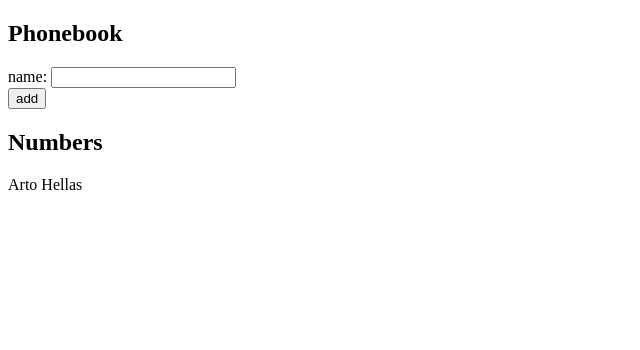
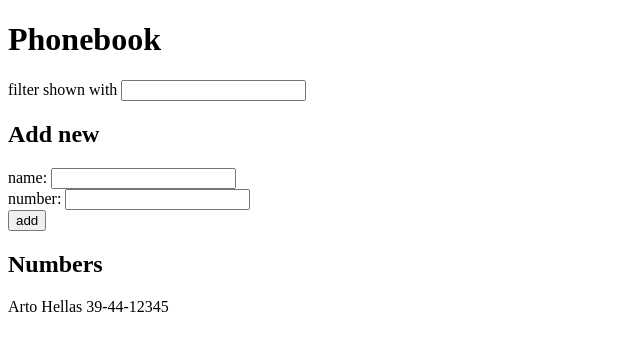
Before and after one commit to djgalak/fullstackopen, a React (Vite) app in the folder part2/phonebook/: page / in a window 1280 px wide. Shown: the top 350 px of the page, without its empty margins (0-640 px from the left). Built offline with nearby package versions, Linux system fonts and the light colour scheme.

Commit message:
until 2.9

```diff
--- a/part2/phonebook/src/App.jsx
+++ b/part2/phonebook/src/App.jsx
@@ -2,36 +2,57 @@ import { useState } from 'react'
 
 const App = () => {
   const [persons, setPersons] = useState([
-    { name: 'Arto Hellas' }
+    {
+      name: 'Arto Hellas',
+      number: '39-44-12345'
+     }
   ])
 
   const [newName, setNewName] = useState('')
+  const [newNumber, setNewNumber] = useState('')
+  const [filter, setFilter] = useState('')
 
   const handleOnChange = (event) => {
     setNewName(event.target.value)
+  }
+  const handleOnChangeNumber = (event) => {
+    setNewNumber(event.target.value)
   }
 
   const handleOnSave = (event) => {
     event.preventDefault()
     const newObject = {
-      name: newName
+      name: newName,
+      number: newNumber
     }
-    persons.find((person) => person.name === newName) ? alert(`${newName} is already added to the phonebook`) : setPersons(persons.concat(newObject))
+
+    persons.find((person) => person.name === newName)
+      ? alert(`${newName} is already added to the phonebook`)
+      : setPersons(persons.concat(newObject))
+
+    setNewNumber('')
+    setNewName('')
+  }
+
+  const handleFilter = (event) => {
+    console.log('Filter', event.target.value)
+    setFilter(event.target.value)
   }
 
   return (
     <>
-      <h2>Phonebook</h2>
+      <h1>Phonebook</h1>
+      <div>filter shown with <input value={filter} onChange={handleFilter}/></div>
+      <h2>Add new</h2>
       <form>
-        <div>
-          name: <input value={newName} onChange={handleOnChange}/>
-        </div>
-        <div>
-          <button type="submit" onClick={handleOnSave}>add</button>
-        </div>
+        <div>name: <input value={newName} onChange={handleOnChange}/></div>
+        <div>number: <input value={newNumber} onChange={handleOnChangeNumber}/></div>
+        <div><button type="submit" onClick={handleOnSave}>add</button></div>
       </form>
       <h2>Numbers</h2>
-        {persons.map( person => <div key={person.name}>{person.name}</div>)}
+        {persons
+        .filter((person) => person.name.toLowerCase().includes(filter.toLowerCase()))
+        .map( person => <div key={person.name}>{person.name} {person.number}</div>)}
     </>
   )
 }
```
